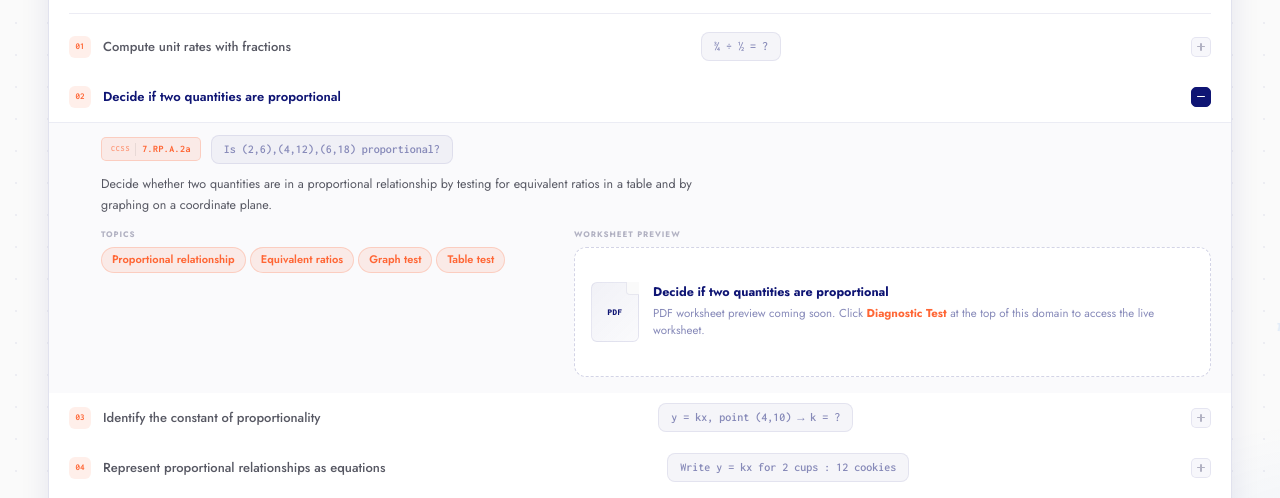
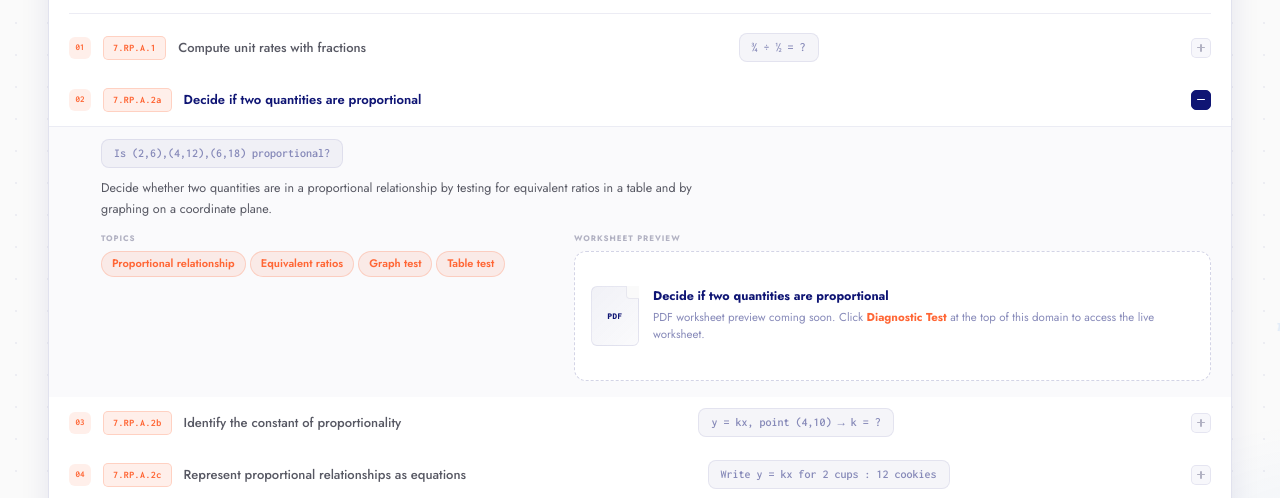
Before and after one commit to ashakv1712/commonCore-strive, a plain HTML site: page index.html in a window 1280 px wide. Both pictures are taken after a click on the element 640 px from the left and 377 px from the top of the page. Shown: the part 281-779 px from the top of the page. Drawn offline with Linux system fonts and the light colour scheme.

Commit message:
Refactor diagnostic button and update CCSS badge
Refactor diagnostic test button functionality and update CCSS code badge display.

```diff
--- a/index.html
+++ b/index.html
@@ -333,6 +333,20 @@ body::after{
   display:flex;align-items:center;justify-content:center;flex-shrink:0;
   letter-spacing:0;
 }
+/* CCSS code badge next to outcome (e.g. "7.NS.A.1") */
+.oc-row-code{
+  font-family:var(--mono);
+  font-size:clamp(10px, 0.78vw, 12.5px);
+  font-weight:700;
+  padding:3px 9px;
+  border-radius:5px;
+  border:1.5px solid;
+  letter-spacing:0.04em;
+  white-space:nowrap;
+  flex-shrink:0;
+  transition:filter 0.15s;
+}
+.oc-row:hover .oc-row-code{filter:brightness(0.95);}
 .oc-title{
   font-size:clamp(13px, 0.95vw, 15.5px);
   font-weight:500;color:var(--ink2);line-height:1.4;
@@ -1474,11 +1488,8 @@ function buildAccordion(){
       </div>`;
     hdr.onclick=(e)=>{ if(!e.target.closest('.dom-ws-btn')) toggleDomain(d.id); };
 
-    // Diagnostic Test button on domain header — hover for preview, click to open worksheet modal
+    // Diagnostic Test button — click only (no hover tooltip so it stays clickable)
     const wsBtn = hdr.querySelector('.dom-ws-btn');
-    wsBtn.addEventListener('mouseenter', e=>{ clearTimeout(hideTimer); showDomainTooltip(e,d); });
-    wsBtn.addEventListener('mousemove', e=>positionTooltip(e));
-    wsBtn.addEventListener('mouseleave', ()=>startHideTimer());
     wsBtn.addEventListener('click', e=>{ e.stopPropagation(); openDomainWorksheet(d); });
 
     const body=document.createElement('div');body.className='dom-body';body.id='body-'+d.id;
@@ -1486,12 +1497,21 @@ function buildAccordion(){
     const sep=document.createElement('div');sep.className='dom-sep';inner.appendChild(sep);
     d.outcomes.forEach((o,oi)=>{
       const row=document.createElement('div');row.className='oc-row';row.id=`row-${d.id}-${oi}`;
-      // LEFT: number + title
+      // LEFT: number + code + title
       const left=document.createElement('div');left.className='oc-row-left';
       const num=document.createElement('span');num.className='oc-num';
       num.textContent=String(oi+1).padStart(2,'0');num.style.cssText=`background:${d.cl};color:${d.c};`;
+      left.appendChild(num);
+      // CCSS code badge (e.g. "7.NS.A.1") right after the number
+      if(o.code){
+        const codeEl=document.createElement('span');
+        codeEl.className='oc-row-code';
+        codeEl.textContent=o.code;
+        codeEl.style.cssText=`color:${d.c};background:${d.cl};border-color:${d.cb};`;
+        left.appendChild(codeEl);
+      }
       const title=document.createElement('span');title.className='oc-title';title.textContent=o.t;
-      left.appendChild(num);left.appendChild(title);
+      left.appendChild(title);
       // CENTER: math example pill
       const center=document.createElement('div');center.className='oc-row-center';
       if(o.ex){
@@ -1569,18 +1589,12 @@ function toggleRow(did,oi){
   row.classList.add('is-open');
   if(!det.querySelector('.oc-det-in')){
     const tags=o.tags.map(t=>`<span class="oc-tag" style="color:${d.c};background:${d.cl};border-color:${d.cb}">${t}</span>`).join('');
-    const ccssBadge = o.code
-      ? `<span class="oc-ccss-code" style="color:${d.c};background:${d.cl};border-color:${d.cb};">${o.code}</span>`
-      : '';
     const exBadge = o.ex
-      ? `<span class="oc-example" style="margin-left:0;">${o.ex}</span>`
+      ? `<div class="oc-ccss-row"><span class="oc-example" style="margin-left:0;">${o.ex}</span></div>`
       : '';
     det.innerHTML=`
       <div class="oc-det-in">
-        <div class="oc-ccss-row">
-          ${ccssBadge}
-          ${exBadge}
-        </div>
+        ${exBadge}
         <div class="oc-desc">${o.d}</div>
         <div class="oc-cols">
           <div>
@@ -1636,18 +1650,27 @@ function showTooltip(e,d,o,oi,row){
 
 // Tooltip sits in a CONSISTENT column for all rows in a card:
 // right-aligned with the row's right edge (just left of the toggle),
-// and vertically centered on whichever row is hovered.
+// vertically constrained to stay within the domain card's bounds.
 function positionTooltipForRow(row){
   const tip=document.getElementById('wsTooltip');
   const rect = row.getBoundingClientRect();
+  const card = row.closest('.dom-card');
+  const cardRect = card ? card.getBoundingClientRect() : rect;
   const tw = 320;
-  // Right-align tooltip with the row's right edge, with a small gap so it doesn't cover the toggle
+  // Right-align tooltip with the row's right edge, with a small gap before the toggle
   let x = rect.right - tw - 12;
   if(x < 16) x = 16;
   if(x + tw > window.innerWidth - 16) x = window.innerWidth - tw - 16;
-  // Vertical: center on the hovered row
+  // Vertical: start at the hovered row's top, but clamp WITHIN the card's bounds
   const th = tip.offsetHeight || 280;
-  let y = rect.top + rect.height/2 - th/2;
+  let y = rect.top;
+  // If tooltip would extend below the card, push it up so its bottom aligns with card bottom
+  if(y + th > cardRect.bottom - 8){
+    y = cardRect.bottom - th - 8;
+  }
+  // Never go above the card's top
+  if(y < cardRect.top + 8) y = cardRect.top + 8;
+  // Final viewport clamp (safety)
   if(y < 10) y = 10;
   if(y + th > window.innerHeight - 10) y = window.innerHeight - th - 10;
   tip.style.left = x + 'px';
```
